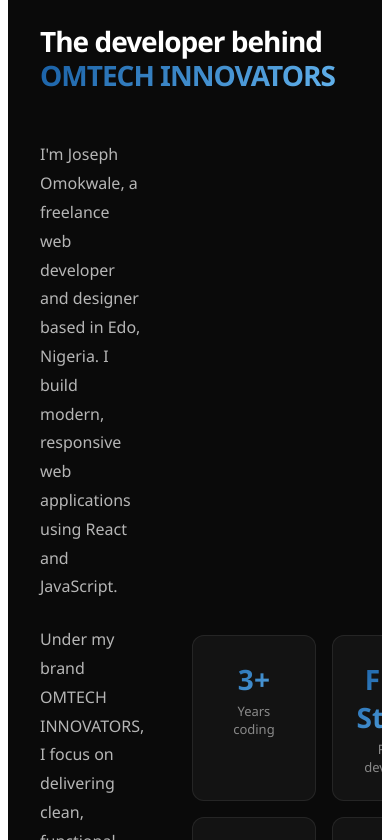
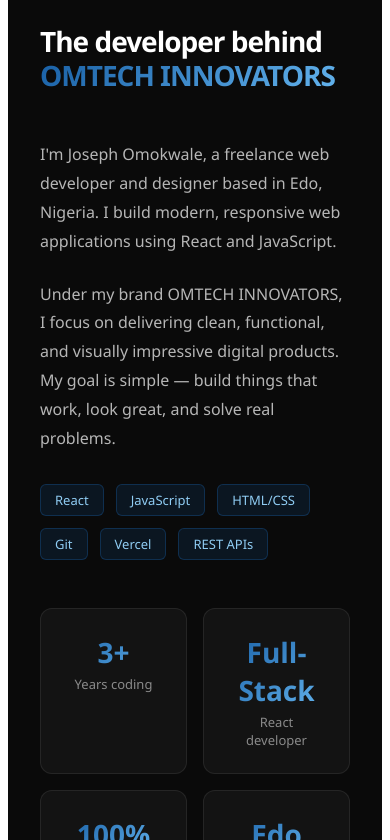
Before and after one commit to CARNAGE-TECH/omtech-portfolio, a React (Create React App) app: page / in a window 390 px wide. Shown: the part 964-1804 px from the top of the page. Built offline with nearby package versions, Linux system fonts and the light colour scheme.

Commit message:
fix stats grid on mobile

```diff
--- a/src/components/About.jsx
+++ b/src/components/About.jsx
@@ -12,7 +12,7 @@
           </span>
         </h2>
 
-        <div style={{ display: 'grid', gridTemplateColumns: '1fr 1fr', gap: '3rem', alignItems: 'center' }}>
+        <div className="about-grid" style={{ display: 'grid', gridTemplateColumns: '1fr 1fr', gap: '3rem', alignItems: 'center' }}>
           <div>
             <p style={{ color: 'rgba(255,255,255,0.7)', fontSize: '16px', lineHeight: 1.8, marginBottom: '1.5rem' }}>
               I'm Joseph Omokwale, a freelance web developer and designer based in Edo, Nigeria. I build modern, responsive web applications using React and JavaScript.
@@ -29,7 +29,7 @@
             </div>
           </div>
 
-          <div style={{ display: 'grid', gridTemplateColumns: '1fr 1fr', gap: '16px' }}>
+          <div className="stats-grid" style={{ display: 'grid', gridTemplateColumns: '1fr 1fr', gap: '16px' }}>
             {[
               ['3+', 'Years coding'],
               ['Full-Stack', 'React developer'],
```
